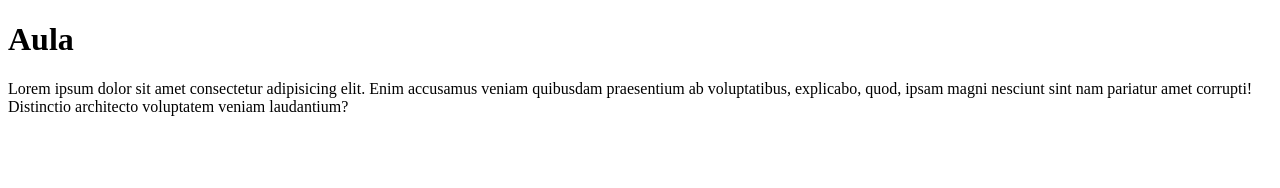
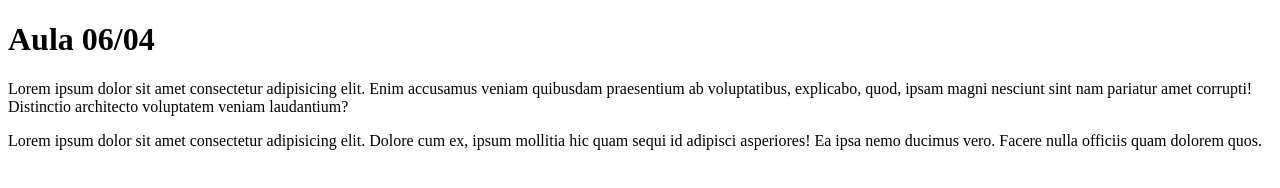
Before and after one commit to sarahcamilly/teste1, a plain HTML site: page aula-06-04/index.html in a window 1280 px wide. Drawn offline with Linux system fonts and the light colour scheme.

Commit message:
atualização do index da aula

```diff
--- a/aula-06-04/index.html
+++ b/aula-06-04/index.html
@@ -7,7 +7,8 @@
     <title>Document</title>
 </head>
 <body>
-    <h1>Aula</h1>
+    <h1>Aula 06/04</h1>
     <p>Lorem ipsum dolor sit amet consectetur adipisicing elit. Enim accusamus veniam quibusdam praesentium ab voluptatibus, explicabo, quod, ipsam magni nesciunt sint nam pariatur amet corrupti! Distinctio architecto voluptatem veniam laudantium?</p>
+    <p>Lorem ipsum dolor sit amet consectetur adipisicing elit. Dolore cum ex, ipsum mollitia hic quam sequi id adipisci asperiores! Ea ipsa nemo ducimus vero. Facere nulla officiis quam dolorem quos.</p>
 </body>
 </html>
```
